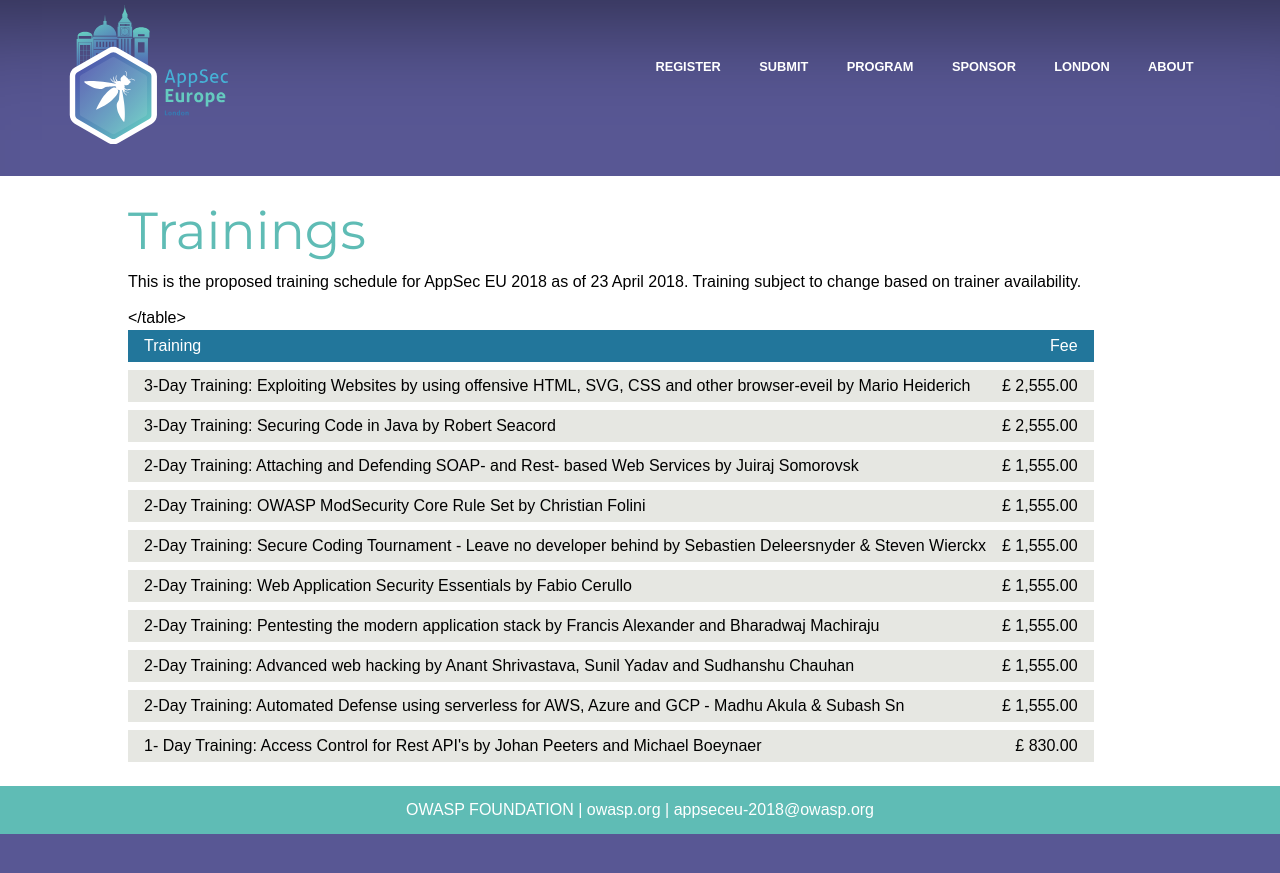
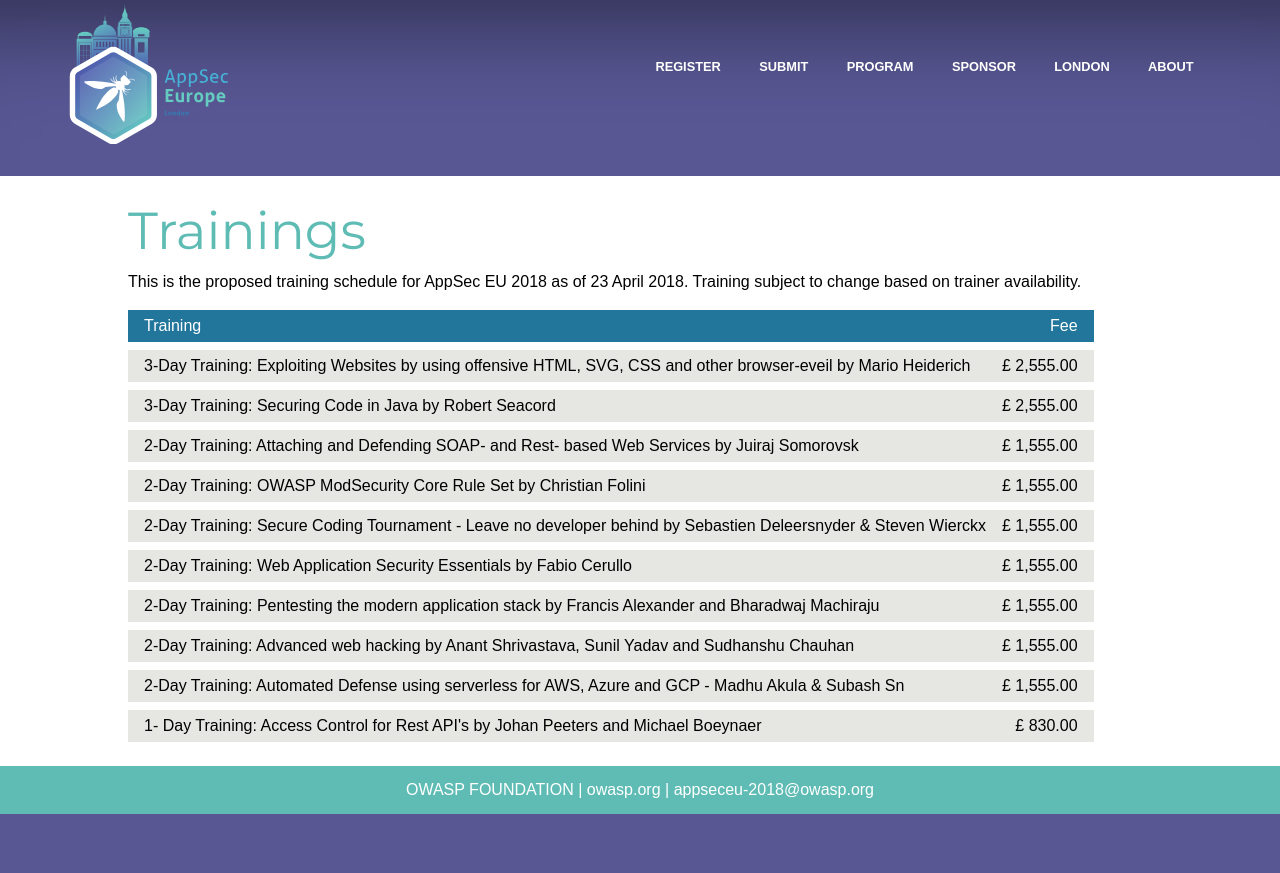
Before and after one commit to OWASP/AppSecEurope2018, a Jekyll site: the page built from program/trainings.md, in a window 1280 px wide. Shown: the top 873 px of the page. Built offline with Jekyll 4.4.1, drawn with Linux system fonts in a browser that asks for light colours; some web fonts are replaced.

Commit message:
Fixing html bug

```diff
--- a/program/trainings.md
+++ b/program/trainings.md
@@ -7,8 +7,6 @@
 
 
 <table class="price">
-<thead>
-<tr>
 <thead>
 <tr>
 	<th>Training</th>
```
